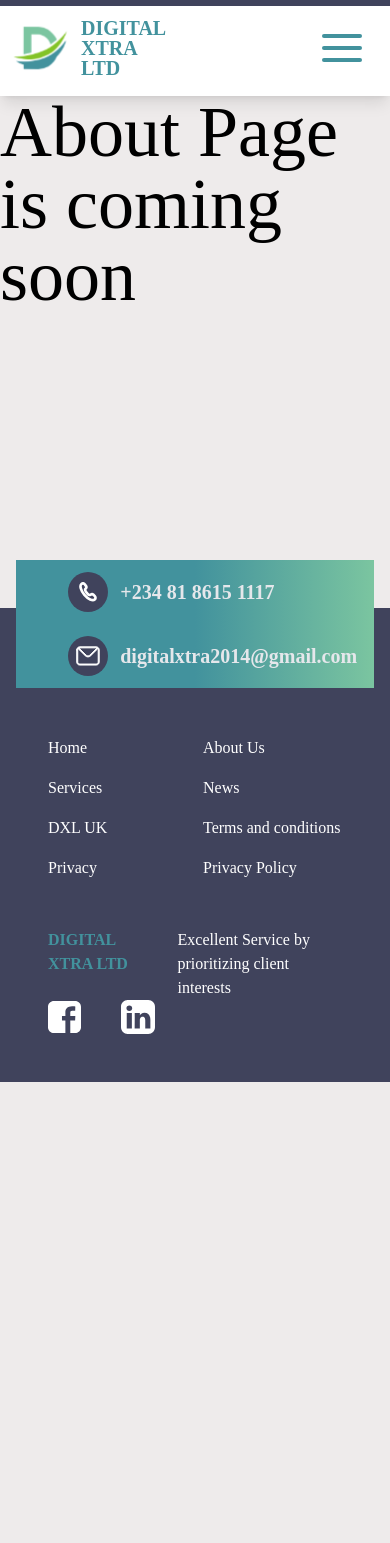
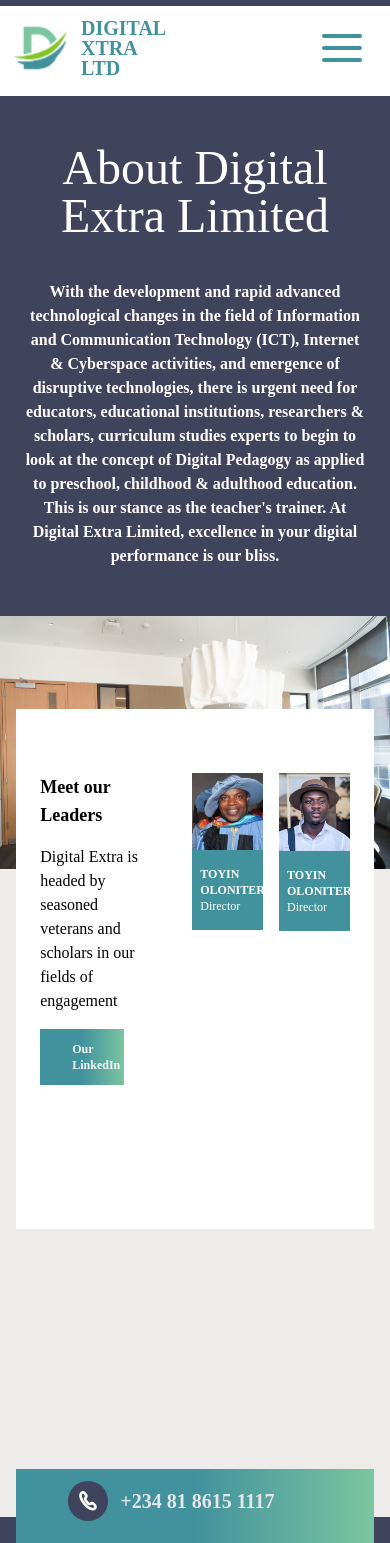
Before and after one commit to Taiwrash/dxl, a Next.js app: page /about in a window 390 px wide. Shown: the top 1543 px of the page. Before the commit the page ends 1082 px from the top, so only its background shows below. Built offline with nearby package versions, Linux system fonts and the light colour scheme.

Commit message:
about page

```diff
--- a/content.js
+++ b/content.js
@@ -59,13 +59,13 @@ export const  about = {
         leads:[{
             name: "TOYIN OLONITERU",
             position: "Director",
-            img: "/images/leader2",
+            img: "/images/leader1.png",
             linkedin: ""
         },
         {
             name: "TOYIN OLONITERU",
             position: "Director",
-            img: "/images/leader2",
+            img: "/images/leader2.png",
             linkedin: ""
         }
     ]
--- a/pages/about.js
+++ b/pages/about.js
@@ -1,11 +1,13 @@
 import {home} from "../content"
+import {about} from "../content"
+import CAbout from "../src/about";
 import Footer from "../src/footer";
 import Nav from "../src/nav";
 
-const About = ({home}) =>{
+const About = ({home, about}) =>{
     return <>
      <Nav home={home}/>
-     <h1 className="h-96 text-7xl">About Page is coming soon</h1>
+     <CAbout about={about} />
      <Footer footer={home} />
     </>
 }
@@ -14,6 +16,6 @@ export default About
 
 export function getStaticProps(){
     return {
-        props: {home}
+        props: {home, about}
     }
 }
--- /dev/null
+++ b/src/about.js
@@ -0,0 +1,49 @@
+import Button from "./button";
+
+const CAbout = ({about}) => {
+    console.log(about);
+    return <>
+        <div>
+            <div>
+                <div className="bg-[#40435C] py-12 px-2 flex flex-col justify-center items-center text-white">
+                    <h1 className="text-5xl w-11/12 text-center mb-10">{about.header.title}</h1>
+                    <p className="text-6 w-11/12 text-center font-bold">{about.header.subtitle}</p>
+                </div>
+                <div className="w-full ">
+                    <img className="object-contain" src={about.header.image} alt="about header" />
+                </div>
+            </div>
+            <div className="flex bg-white w-11/12 mx-auto relative bottom-40 py-16 px-6 h-fit sm:static sm:mt-36">
+                <div className="w-2/4">
+                    <h1 className="text-lg font-extrabold md:text-4xl">{about.leaders.title}</h1>
+                    <p className="text-xm text-left w-full py-4 sm:w-3/4">{about.leaders.subtitle}</p>
+                    <button className="mb-20 md:mb-0  bg-gradient-to-l from-[#7BC5A0] via-[#42929D] to-[#42929D]  text-gray-100 font-bold w-3/4 md:w-2/3 text-xs hover:text-gray-200 p-3  text-center px-8 md:px-8">
+                    {about.leaders.cta}
+                     </button>
+
+                </div>
+                <div>
+                    <div className="flex pl-6 flex-wrap
+                ">
+                        {about.leaders.leads.map(item=>(
+                            <div key={item.img} className="w-2/4 pl-4">
+                                <img src={item.img} alt={item.name} className="w-full"/>
+                                <div className="bg-[#42929D] py-4 px-2 text-white w-full flex pl-2 md:justify-between md:p-8">
+                                    <div>
+                                    <p className="text-xs font-bold leading-4 font-Gotham">{item.name}</p>
+                                    <p className="text-xs">{item.position}</p>
+                                    </div>
+                                    <div className=" mt-4"><img className="h-4" src="/images/linkedin.svg" /></div>
+                                </div>
+                            </div>
+                        ))}
+                    </div>
+
+                </div>
+            </div>
+        </div>
+
+    </>
+}
+
+export default CAbout
--- a/src/header.js
+++ b/src/header.js
@@ -45,8 +45,10 @@ const Header = ({header}) =>{
                     <option className="text-2xl" value="date">Wed, Oct 13, 2021</option>
                 </select>
                 </div>
+               <div className="pl-8">
+                   <Button>Book Now</Button>
+                </div>
 
-                <Button>Book Now</Button>
             </form>
         </div>
         </div>
```
Also changed, not shown: 1 other file (tests, documents, lock files or other folders).
